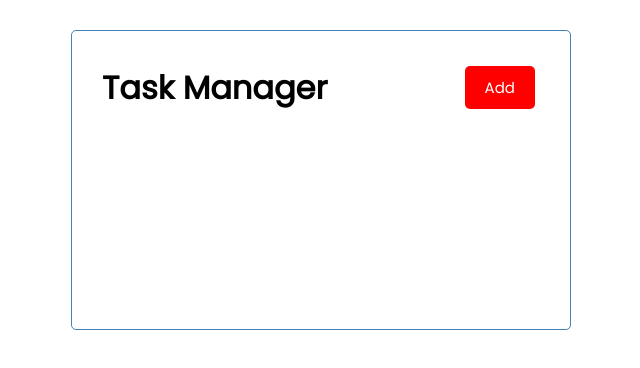
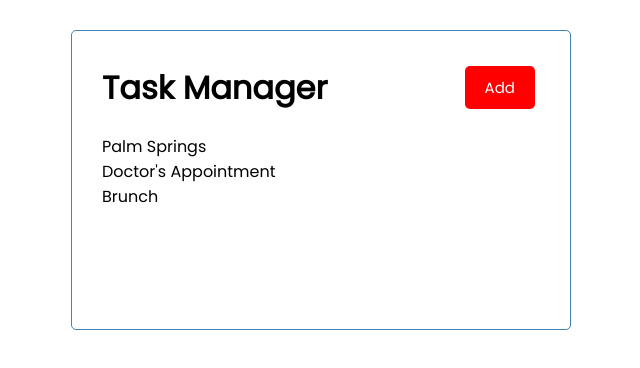
Before and after one commit to micheqn3/task-manager, an Angular app: page / in a window 1280 px wide. Shown: the top 368 px of the page, without its empty margins (319-959 px from the left). Built offline with nearby package versions, Linux system fonts and the light colour scheme.

Commit message:
Added tasks component and added to app.component.html

```diff
--- a/src/app/app.component.html
+++ b/src/app/app.component.html
@@ -1,3 +1,4 @@
 <div class="container">
     <app-header></app-header>
+    <app-tasks></app-tasks>
 </div>
--- a/src/app/app.module.ts
+++ b/src/app/app.module.ts
@@ -6,12 +6,14 @@
 import { AppComponent } from './app.component';
 import { HeaderComponent } from './components/header/header.component';
 import { ButtonComponent } from './components/button/button.component';
+import { TasksComponent } from './components/tasks/tasks.component';
 
 @NgModule({
   declarations: [
     AppComponent,
     HeaderComponent,
-    ButtonComponent
+    ButtonComponent,
+    TasksComponent
   ],
   imports: [
     BrowserModule
--- /dev/null
+++ b/src/app/components/tasks/tasks.component.css
@@ -0,0 +1 @@
+/*** Tasks styles ***/
--- /dev/null
+++ b/src/app/components/tasks/tasks.component.html
@@ -0,0 +1,2 @@
+<p *ngFor="let task of tasks">{{ task.text}}</p>
+<!--*ngFor is a structural directive that renders a template for each item in a collection -->
--- /dev/null
+++ b/src/app/components/tasks/tasks.component.ts
@@ -0,0 +1,23 @@
+// Tasks class
+
+import { Component, OnInit } from '@angular/core';
+
+// Import our task interface and mock tasks
+import { Task } from '../../Task'
+import { TASKS } from '../../mock-tasks'
+
+@Component({
+  selector: 'app-tasks',
+  templateUrl: './tasks.component.html',
+  styleUrls: ['./tasks.component.css']
+})
+export class TasksComponent implements OnInit {
+  tasks: Task[] = TASKS;
+
+  constructor() { }
+
+  // Life cycle method that runs when the component loads
+  ngOnInit(): void {
+  }
+
+}
```
Also changed, not shown: 1 other file (tests, documents, lock files or other folders).
